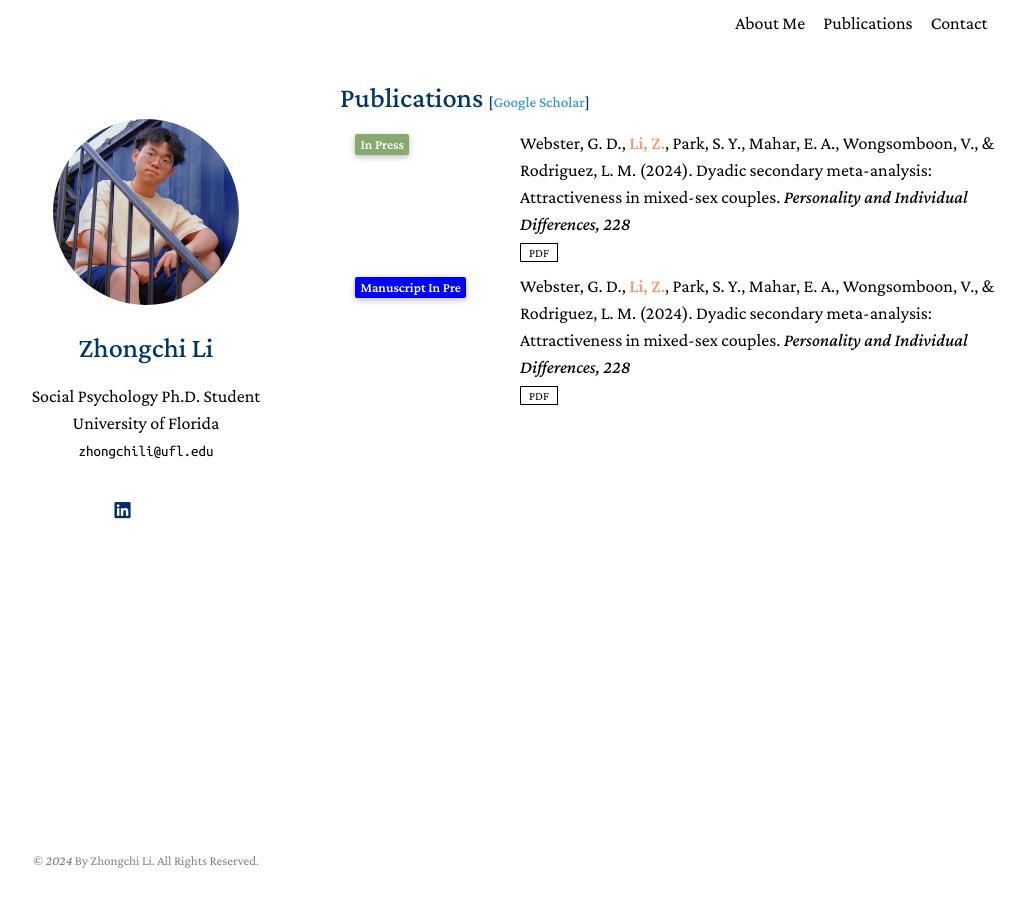
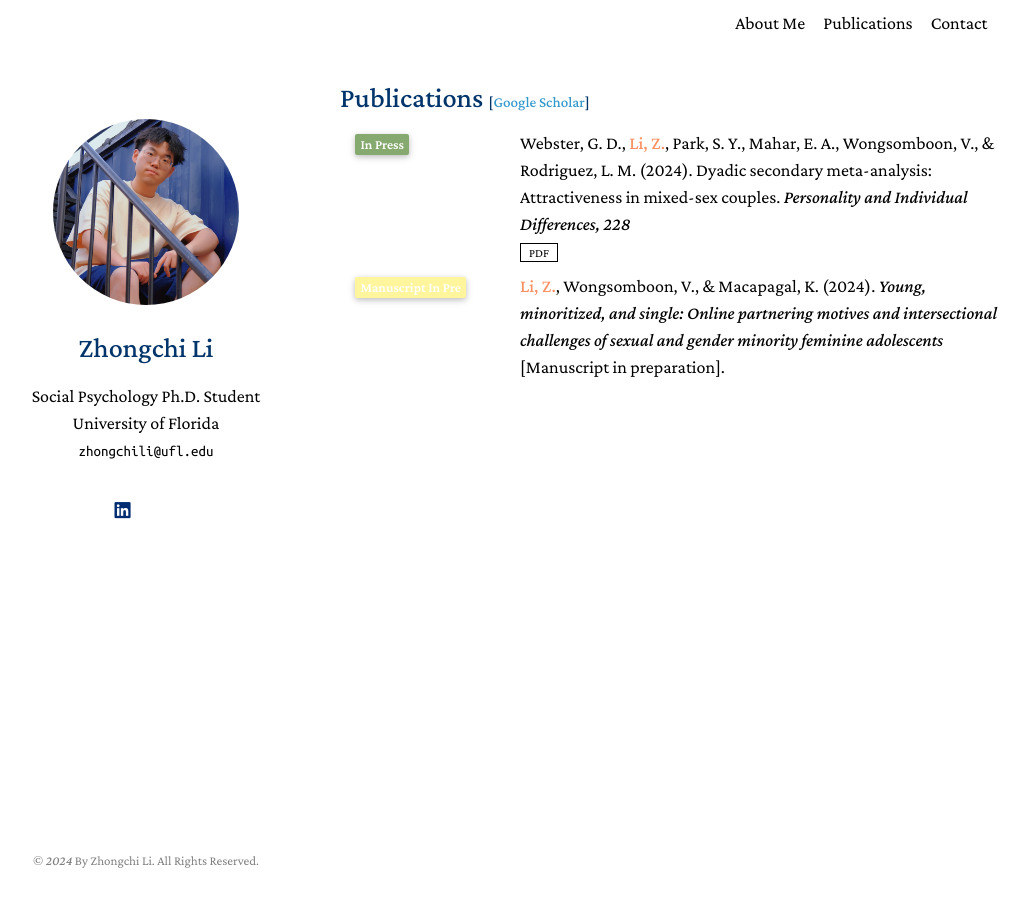
Before and after one commit to zhongchili52/zhongchili52.github.io, a Jekyll site: the page built from publicationspage.md, in a window 1280 px wide. Shown: the whole page, without its empty margins (130-1158 px from the left). Built offline with Jekyll 4.4.1, drawn with Linux system fonts in a browser that asks for light colours; nearby versions of some CDN libraries; library files that are not in the unit come from our copies; a style sheet for code colours, icons or effects is not loaded.

Commit message:
Update publications.yml

```diff
--- a/_data/publications.yml
+++ b/_data/publications.yml
@@ -4,6 +4,5 @@
     pdf: https://www.sciencedirect.com/science/article/pii/S0191886924001909
     conference_short: "<span class='badge' style='background-color: #86a96f;'>In Press</span>"
 
-  - authors: "Webster, G. D., <strong><span style='color: #fb9062;'>Li, Z.</span></strong>, Park, S. Y., Mahar, E. A., Wongsomboon, V., & Rodriguez, L. M. (2024). Dyadic secondary meta-analysis: Attractiveness in mixed-sex couples. <i>Personality and Individual Differences, 228</i>"
-    pdf: https://www.sciencedirect.com/science/article/pii/S0191886924001909
-    conference_short: "<span class='badge' style='background-color: blue;'>Manuscript In Pre</span>"
+  - authors: "<strong><span style='color: #fb9062;'>Li, Z.</span></strong>, Wongsomboon, V., & Macapagal, K. (2024). <i>Young, minoritized, and single: Online partnering motives and intersectional challenges of sexual and gender minority feminine adolescents</i> [Manuscript in preparation]."
+    conference_short: "<span class='badge' style='background-color: #fff59d;'>Manuscript In Pre</span>"
```
